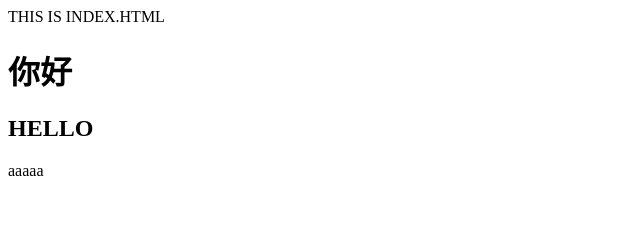
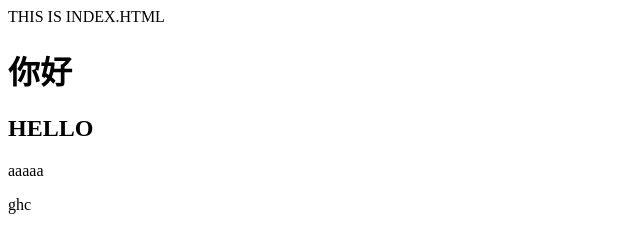
Before and after one commit to Ericawu-g/get-demo, a plain HTML site: page index.html in a window 1280 px wide. Shown: the full height of the page, 0-640 px from the left. Drawn offline with Linux system fonts and the light colour scheme.

Commit message:
测试ssh

```diff
--- a/index.html
+++ b/index.html
@@ -9,5 +9,6 @@
 	<h1>你好</h1>
 	<h2>HELLO</h2>
 	<p>aaaaa</p>
+	ghc
 </body>
 </html>
```
